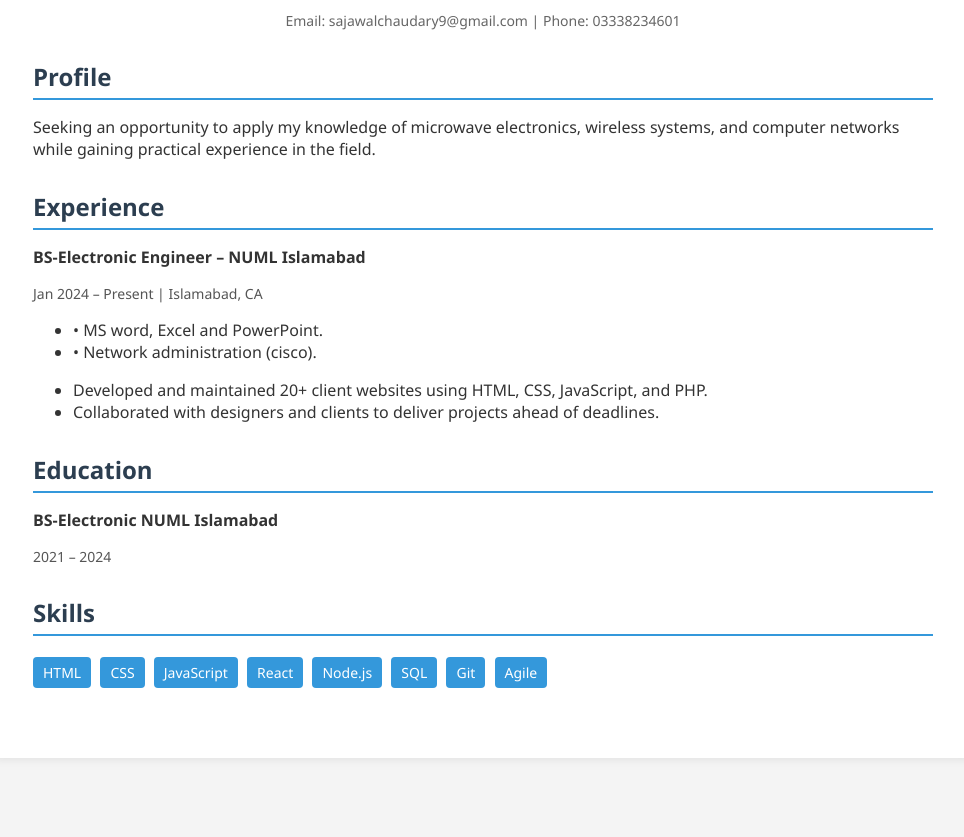
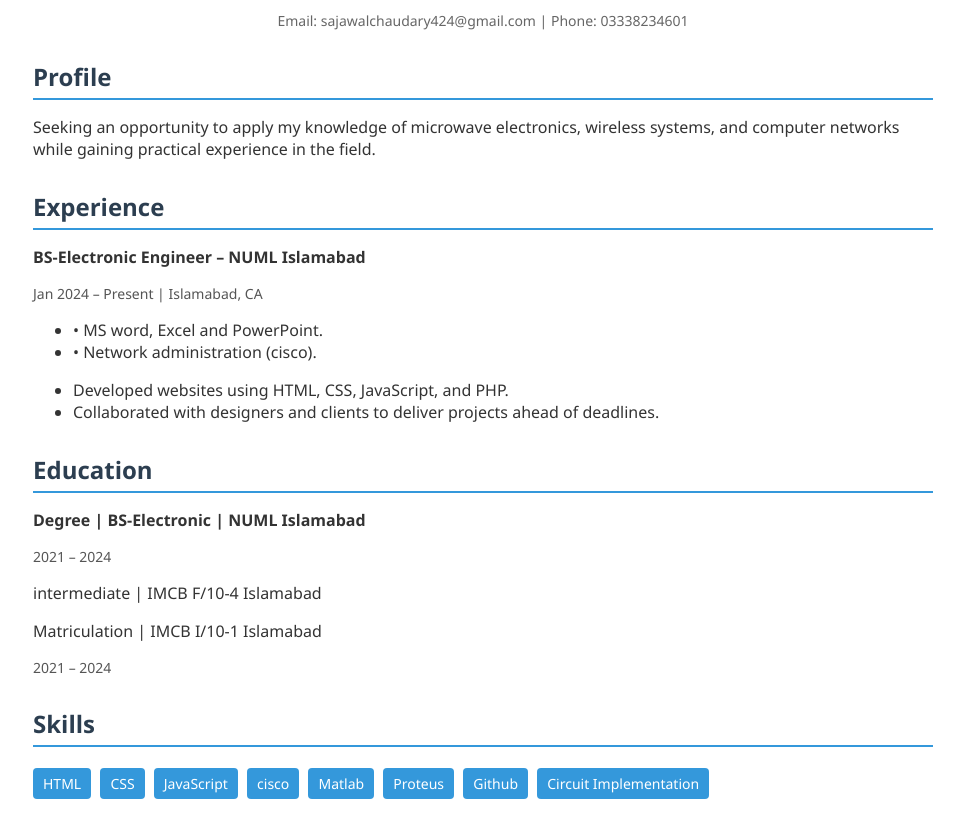
Before and after one commit to sajawalchaudary9-art/CV.github.io, a plain HTML site: page index.html in a window 1280 px wide. Shown: the part 147-984 px from the top of the page, without its empty margins (157-1121 px from the left). Before the commit the page ends 945 px from the top, so only its background shows below. Drawn offline with Linux system fonts and the light colour scheme.

Commit message:
Update index.html

```diff
--- a/index.html
+++ b/index.html
@@ -71,7 +71,7 @@
   <div class="container">
     <div class="header">
       <h1>Sajawal Chaudary</h1>
-      <p class="contact">Email: sajawalchaudary9@gmail.com | Phone: 03338234601
+      <p class="contact">Email: sajawalchaudary424@gmail.com | Phone: 03338234601
     </div>
 
     <div class="section">
@@ -93,7 +93,7 @@
         <p class="fresher</p>
         <p class=" fresher in 2025</p>
         <ul>
-          <li>Developed and maintained 20+ client websites using HTML, CSS, JavaScript, and PHP.</li>
+          <li>Developed websites using HTML, CSS, JavaScript, and PHP.</li>
           <li>Collaborated with designers and clients to deliver projects ahead of deadlines.</li>
         </ul>
       </div>
@@ -102,7 +102,10 @@
     <div class="section">
       <h2 class="section-title">Education</h2>
       <div class="education">
-        <p class="degree">BS-Electronic NUML Islamabad</p>
+         <p class="degree"> Degree | BS-Electronic | NUML Islamabad <p class="edu-details">2021 – 2024 </p>
+         <p class="intermediate">intermediate | IMCB F/10-4 Islamabad</p>
+         <p class="Matriculation"> Matriculation | IMCB I/10-1 Islamabad</p>
+
         <p class="edu-details">2021 – 2024 </p>
       </div>
     </div>
@@ -113,11 +116,11 @@
         <li>HTML</li>
         <li>CSS</li>
         <li>JavaScript</li>
-        <li>React</li>
-        <li>Node.js</li>
-        <li>SQL</li>
-        <li>Git</li>
-        <li>Agile</li>
+        <li>cisco</li>
+        <li>Matlab</li>
+        <li>Proteus</li>
+        <li>Github</li>
+        <li>Circuit Implementation</li>
       </ul>
     </div>
   </div>
```
